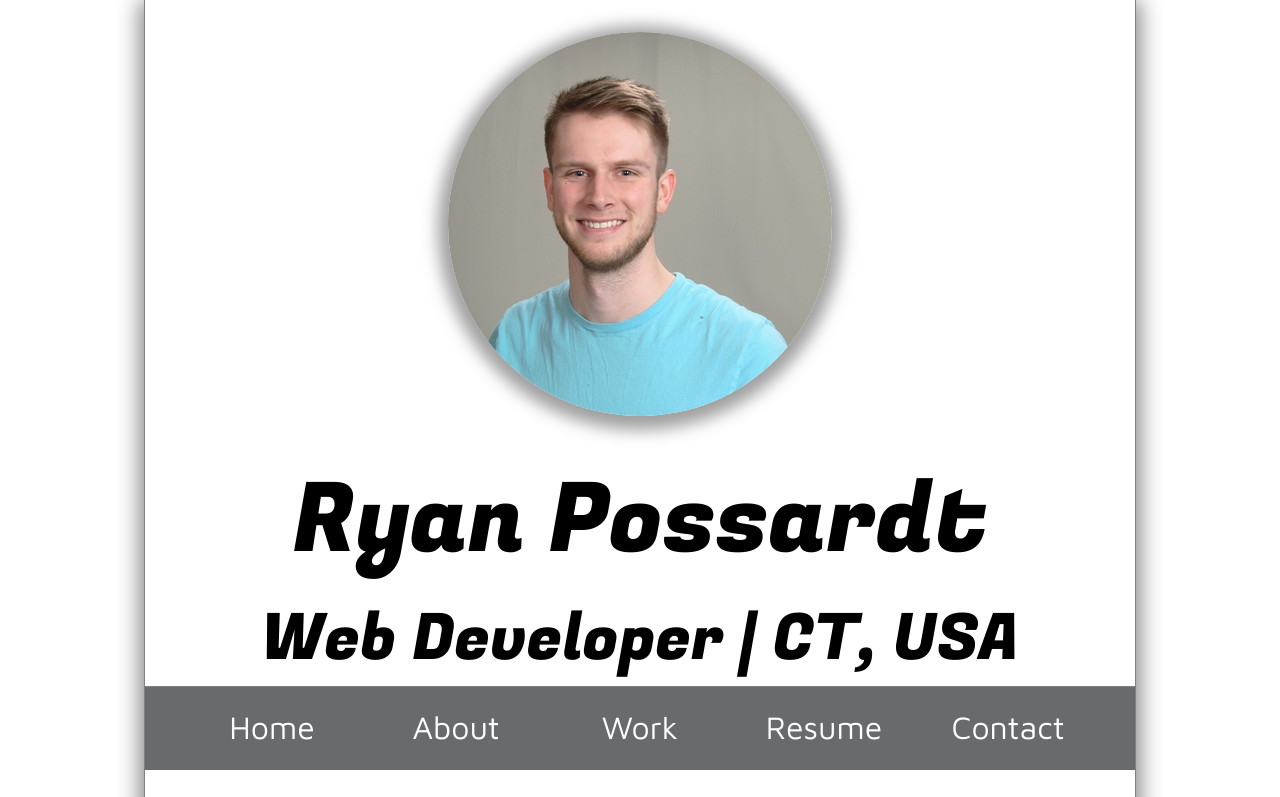
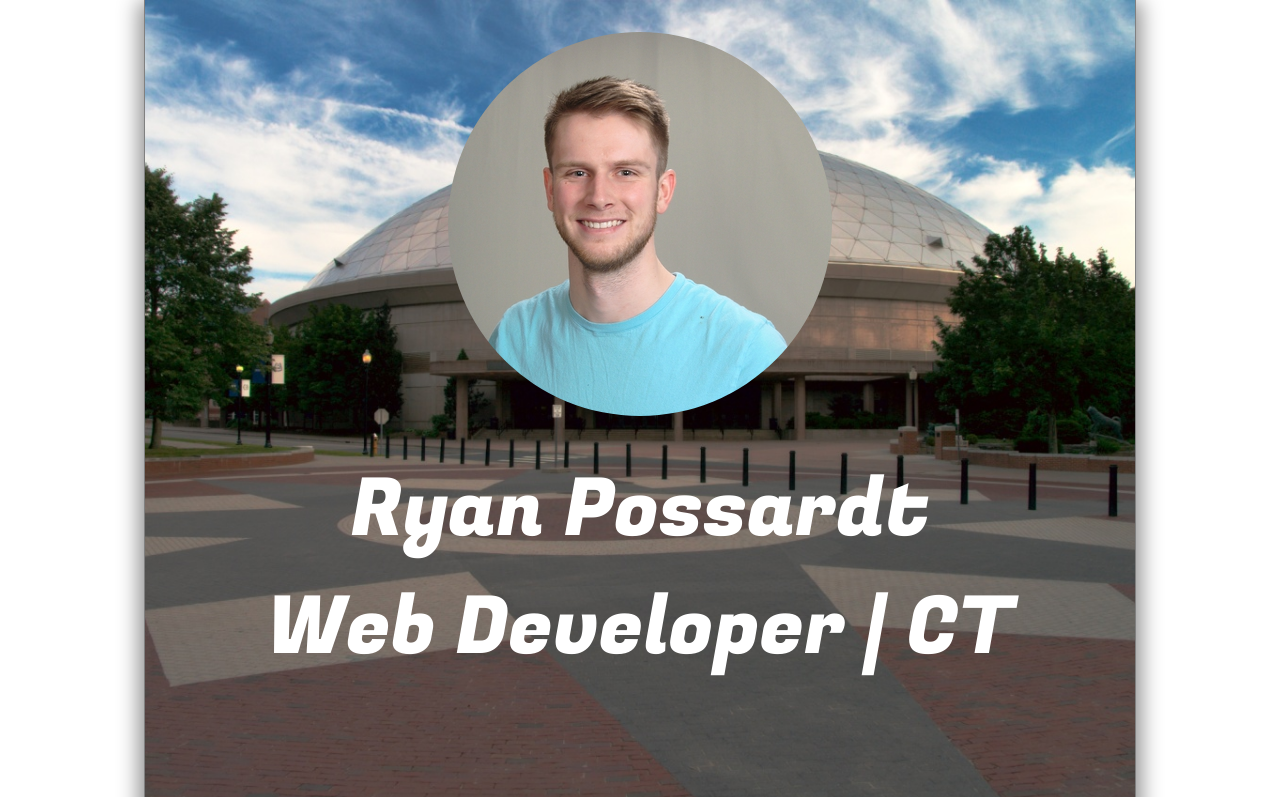
Before and after one commit to Possardt/PersonalWebsite, a website: page index.html in a window 1280 px wide. Shown: the top 797 px of the page. Drawn offline with nearby package versions, Linux system fonts and the light colour scheme; a web font is replaced by a local one.

Commit message:
added parallax background

```diff
--- a/css/large-screen.css
+++ b/css/large-screen.css
@@ -43,6 +43,13 @@ label[for=nav-trigger]{
 .headshot-container {
 	width: 100%;
 	text-align: center;
+
+	background-image: url("../images/Gampel_PavilionUCONN.jpg");
+	height: 800px;
+	background-attachment: fixed;
+	background-position:center;
+	background-repeat:no-repeat;
+	background-size: cover;
 }
 
 .information-block {
@@ -127,22 +134,16 @@ label[for=nav-trigger]{
 	-moz-border-radius: 200px 200px 200px 200px;
 	-webkit-border-radius: 200px 200px 200px 200px;
 
-	-webkit-box-shadow: 0px 4px 16px 10px rgba(66,63,66,0.5);
-	-moz-box-shadow: 0px 4px 16px 10px rgba(66,63,66,0.5);
-	box-shadow: 0px 4px 16px 10px rgba(66,63,66,0.5);
+}
+
+.large-screen-name {
+	display:inline-block;
+	font-family: 'Fugaz One', cursive;
+	font-size: 5em;
+	color:white;
+	width:100%;
 }
 
 #name {
-	text-align: center;
-	border-bottom: 1px solid grey;
+	display:none;
 }
-
-#name .full-name{
-	font-family: 'Fugaz One', cursive;
-	font-size: 6em;
-}
-
-#name .title {
-	font-family: 'Fugaz One', cursive;
-	font-size: 4em;
-}
--- a/css/main.css
+++ b/css/main.css
@@ -109,6 +109,10 @@
 	margin-top: -15em;
 }
 
+.large-screen-name{
+	display: none;
+}
+
 
 
 
--- a/index.html
+++ b/index.html
@@ -30,8 +30,11 @@
 			<label for="nav-trigger"></label>
 
 	<div class='site-wrap'>
+		<div class='header-large-screen'>
 		<div class="headshot-container">
 			<div id="headshot"></div>
+			<div class="large-screen-name">Ryan Possardt</div>
+			<div class="large-screen-name">Web Developer | CT</div>
 		</div>
 		<div class='row'>
 			<div style="display:none;color:white;" id='name-placeholder'>hi</div>
@@ -41,6 +44,7 @@
 				<div class='row full-name'>Ryan Possardt</div>
 				<div class='row title'>Web Developer | CT, USA</div>
 			</div>
+		</div>
 		</div>
 		<div class='row'>
 			<div style='display:none;color:white;' class='nav-placeholder'>sometext</div>
--- a/scripts/main.js
+++ b/scripts/main.js
@@ -15,7 +15,8 @@ $(document).ready(function(){
 				$('#name-placeholder').hide();
 			}
 		}else{
-			var navHeight = $('.headshot-container').height() + $('#name').height();
+			var nameContainer = $('#name').css !== "none" ? $('#name').height() : 0;
+			var navHeight = $('.headshot-container').height() + nameContainer;
 			if(scroll > navHeight){
 				$('.nav-container-small').addClass('scrollBelowHeader');
 				$('.nav-placeholder').show();
```
Also changed, not shown: images/Gampel_PavilionUCONN.jpg (added).
